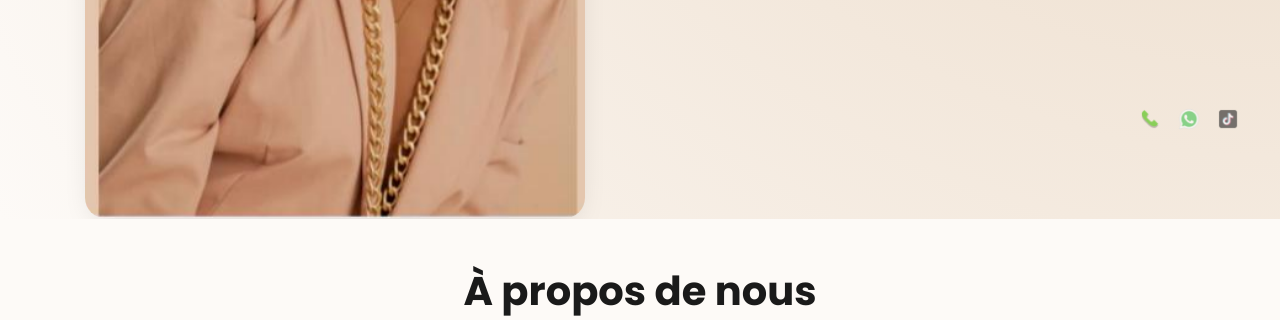
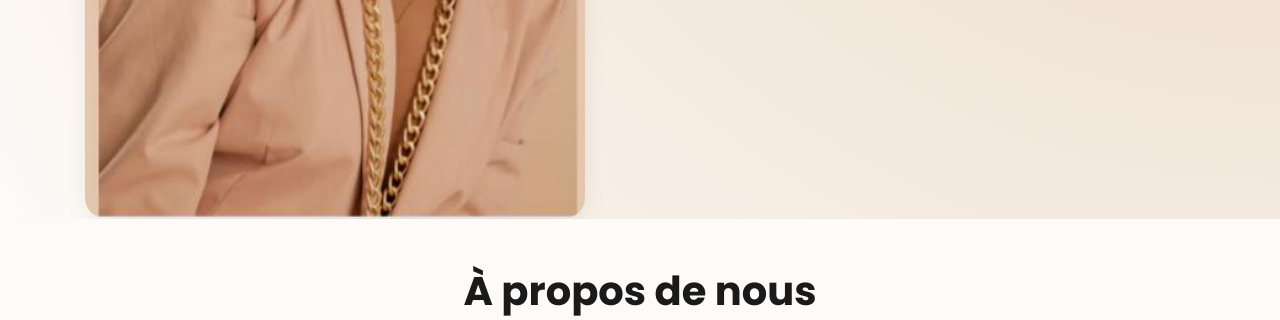
Before and after one commit to Sbadji29/next-genova, a Django app: template genova/templates/genova/nextgenova.html in a window 1280 px wide. Shown: the part 604-924 px from the top of the page. Run offline with Django 5.2, Linux system fonts and the light colour scheme; the template is opened without the code that fills it, so the values that code supplies are empty.

Commit message:
correction

```diff
--- a/genova/templates/genova/nextgenova.html
+++ b/genova/templates/genova/nextgenova.html
@@ -118,11 +118,11 @@
                     </div>
                 </div>
             </div>
-            <div class="social-hero mb-5">
+            <!-- <div class="social-hero mb-5">
                 <div class="RS"><a target="_blank" href="tel:+22781889767"><img src="{% static 'genova/assets/Phone.png' %}" alt="Phone"></a></div>
                 <div class="RS"><a target="_blank" href="http://wa.me/+221781889767"><img src="{% static 'genova/assets/WhatsApp.png' %}" alt="WhatsApp"></a></div>
                 <div class="RS"><a target="_blank" href="#"><img src="{% static 'genova/assets/TikTok.png' %}" alt="TikTok"></a></div>
-            </div>
+            </div> -->
         </section>
 
         <a name="apropos" href=""></a>
```
